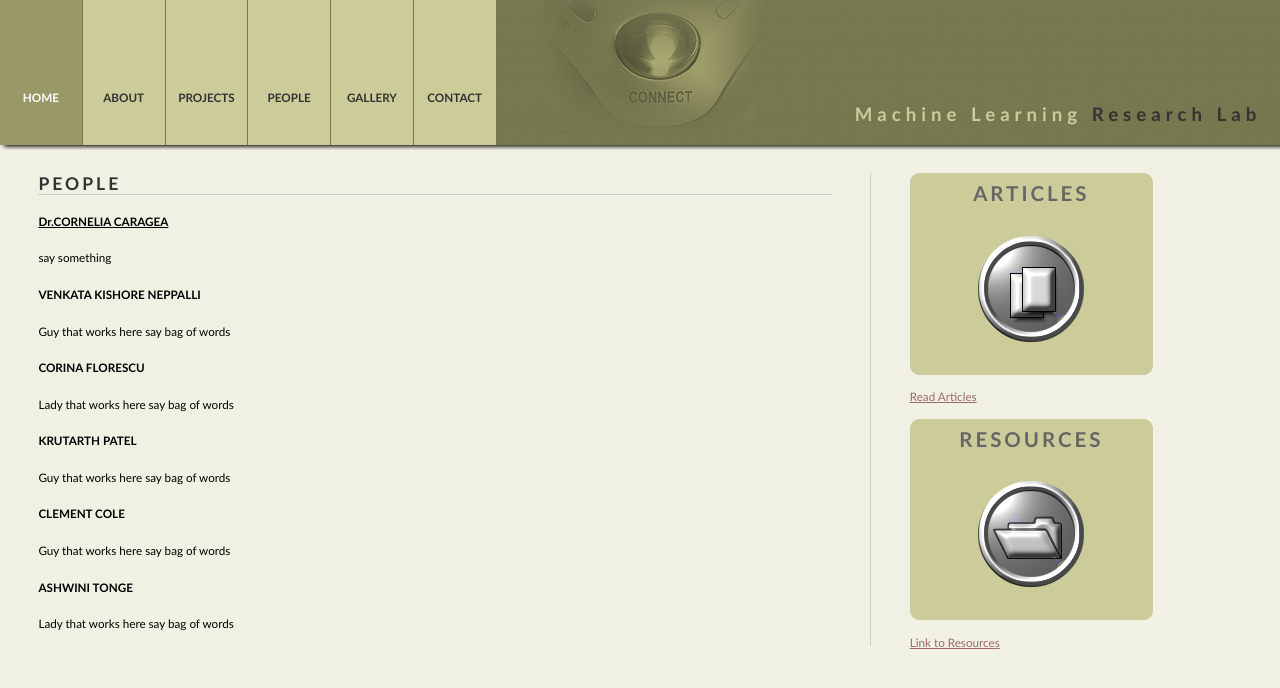
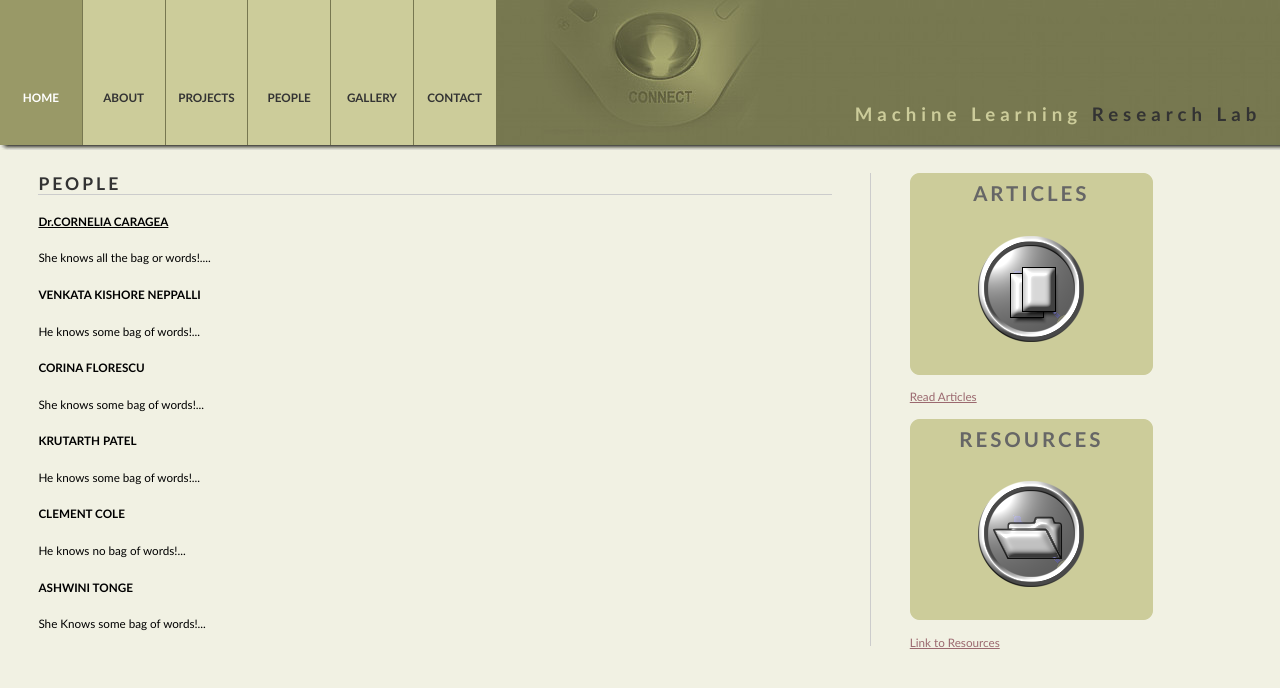
Before and after one commit to MachinelearningUNT/machinelearningunt.github.io, a plain HTML site: page people.html in a window 1280 px wide. Drawn offline with Linux system fonts and the light colour scheme.

Commit message:
Another commit

```diff
--- a/people.html
+++ b/people.html
@@ -9,11 +9,11 @@
 <div id="header">
   <ul id="menu">
     <li><a href="index.html">Home</a></li>
-    <li><a href="#">About</a></li>
-	<li><a href="#">Projects</a></li>
+    <li><a href="about.html">About</a></li>
+	<li><a href="projects.html">Projects</a></li>
     <li><a href="people.html">People</a></li>
-    <li><a href="#">Gallery</a></li>
-    <li><a href="contact.htm">Contact</a></li>
+    <li><a href="gallery.html">Gallery</a></li>
+    <li><a href="contact.html">Contact</a></li>
   </ul>
   <h1><span style="color: #CCCC9A;">Machine Learning</span> Research Lab</h1>
 </div>
@@ -21,17 +21,17 @@
 <div id="col1">
   <h2><span style="font-weight:bold; color:#333;">People</span> </h2>
   <h4> <u> Dr.CORNELIA CARAGEA</u></h4>
-  <p> say something </p>
+  <p> She knows all the bag or words!.... </p>
    	<h4> VENKATA KISHORE NEPPALLI </h4>
-   		<p> Guy that works here say bag of words </p>
+   		<p> He knows some bag of words!...</p>
     	<h4> CORINA FLORESCU </h4>
-		<p> Lady that works here say bag of words </p>
+		<p> She knows some bag of words!... </p>
     	<h4> KRUTARTH PATEL  </h4>
-		<p> Guy that works here say bag of words </p>
+		<p> He knows some bag of words!... </p>
 	<h4> CLEMENT COLE </h4>
-		<p> Guy that works here say bag of words </p>
+		<p> He knows no bag of words!...</p>
         <h4> ASHWINI TONGE </h4>
-		<p> Lady that works here say bag of words </p>
+		<p> She Knows some bag of words!... </p>
 
 
 
```
